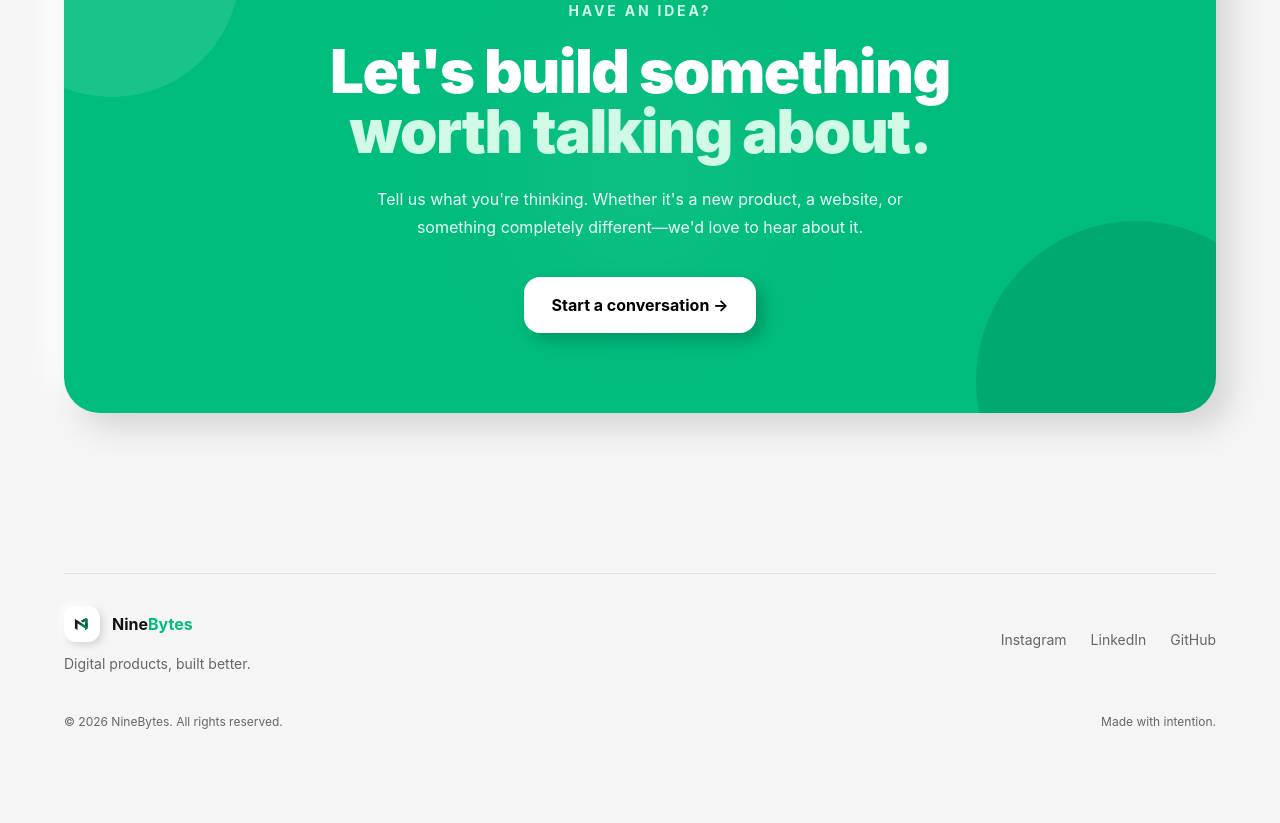
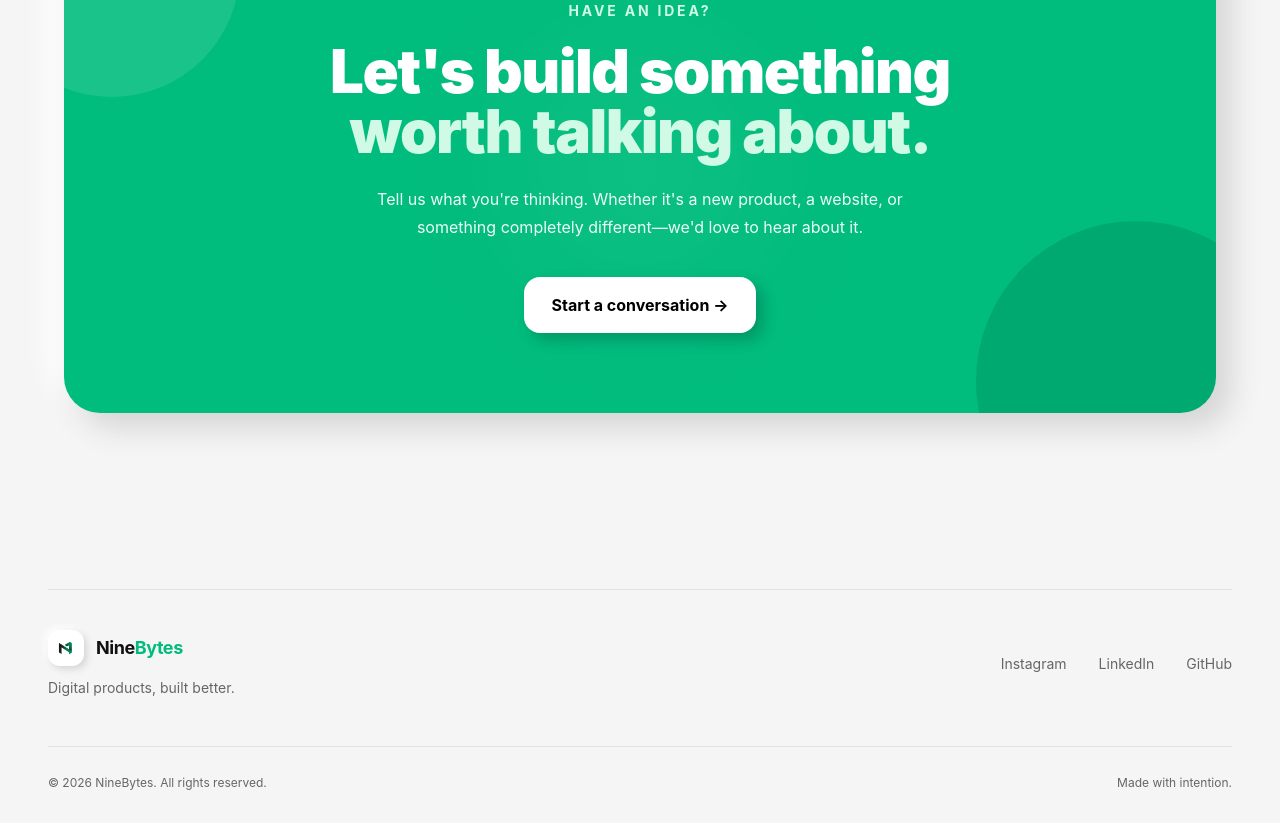
Before and after one commit to JesnerPerillo/ninebytes, a React (Vite) app: page / in a window 1280 px wide. Shown: the part 4159-4982 px from the top of the page. Before the commit the page ends 4921 px from the top, so only its background shows below. Built offline with nearby package versions, Linux system fonts and the light colour scheme.

Commit message:
adjusted the footer

```diff
--- a/src/components/Footer.jsx
+++ b/src/components/Footer.jsx
@@ -2,27 +2,26 @@ import ninebytesLogo from "../assets/ninebytes.png";
 
 function Footer() {
   return (
-    <footer className="bg-[var(--background)] px-6 pb-8 pt-16 text-[var(--text)] transition-colors duration-300 sm:px-10 lg:px-16">
-      <div className="mx-auto max-w-7xl border-t border-[var(--border)] pt-8">
+    <footer className="bg-[var(--background)] px-5 pb-8 pt-14 text-[var(--text)] transition-colors duration-300 sm:px-8 sm:pt-16 lg:px-12 lg:pt-20">
+      <div className="mx-auto max-w-7xl border-t border-[var(--border)] pt-8 sm:pt-10">
 
-        <div className="flex flex-col justify-between gap-8 md:flex-row md:items-center">
+        {/* Main footer content */}
+        <div className="flex flex-col gap-8 lg:flex-row lg:items-center lg:justify-between">
 
           {/* Brand */}
           <div>
             <div className="flex items-center gap-3">
-
-              <div className="flex h-9 w-9 items-center justify-center rounded-xl bg-white shadow-[3px_3px_7px_var(--shadow-dark),-3px_-3px_7px_var(--shadow-light)]">
+              <div className="flex h-9 w-9 shrink-0 items-center justify-center overflow-hidden rounded-xl bg-white shadow-[3px_3px_7px_var(--shadow-dark),-3px_-3px_7px_var(--shadow-light)]">
                 <img
-                    src={ninebytesLogo}
-                    alt="NineBytes"
-                    className="h-full w-full object-contain p-1.5"
+                  src={ninebytesLogo}
+                  alt="NineBytes"
+                  className="h-full w-full object-contain p-1.5"
                 />
               </div>
 
-              <span className="font-bold text-[var(--text)]">
+              <span className="text-base font-bold tracking-tight text-[var(--text)] sm:text-lg">
                 Nine<span className="text-emerald-500">Bytes</span>
               </span>
-
             </div>
 
             <p className="mt-3 text-sm text-[var(--text-muted)]">
@@ -31,7 +30,7 @@ function Footer() {
           </div>
 
           {/* Social links */}
-          <div className="flex gap-6 text-sm text-[var(--text-muted)]">
+          <div className="flex flex-wrap items-center gap-x-6 gap-y-3 text-sm text-[var(--text-muted)] sm:gap-x-8">
             <a
               href="#"
               className="transition-colors hover:text-emerald-500"
@@ -53,11 +52,10 @@ function Footer() {
               GitHub
             </a>
           </div>
-
         </div>
 
-        {/* Copyright */}
-        <div className="mt-10 flex flex-col justify-between gap-3 text-xs text-[var(--text-muted)] sm:flex-row">
+        {/* Bottom */}
+        <div className="mt-10 flex flex-col gap-3 border-t border-[var(--border)] pt-6 text-xs text-[var(--text-muted)] sm:mt-12 sm:flex-row sm:items-center sm:justify-between sm:pt-7">
           <p>
             © 2026 NineBytes. All rights reserved.
           </p>
```
